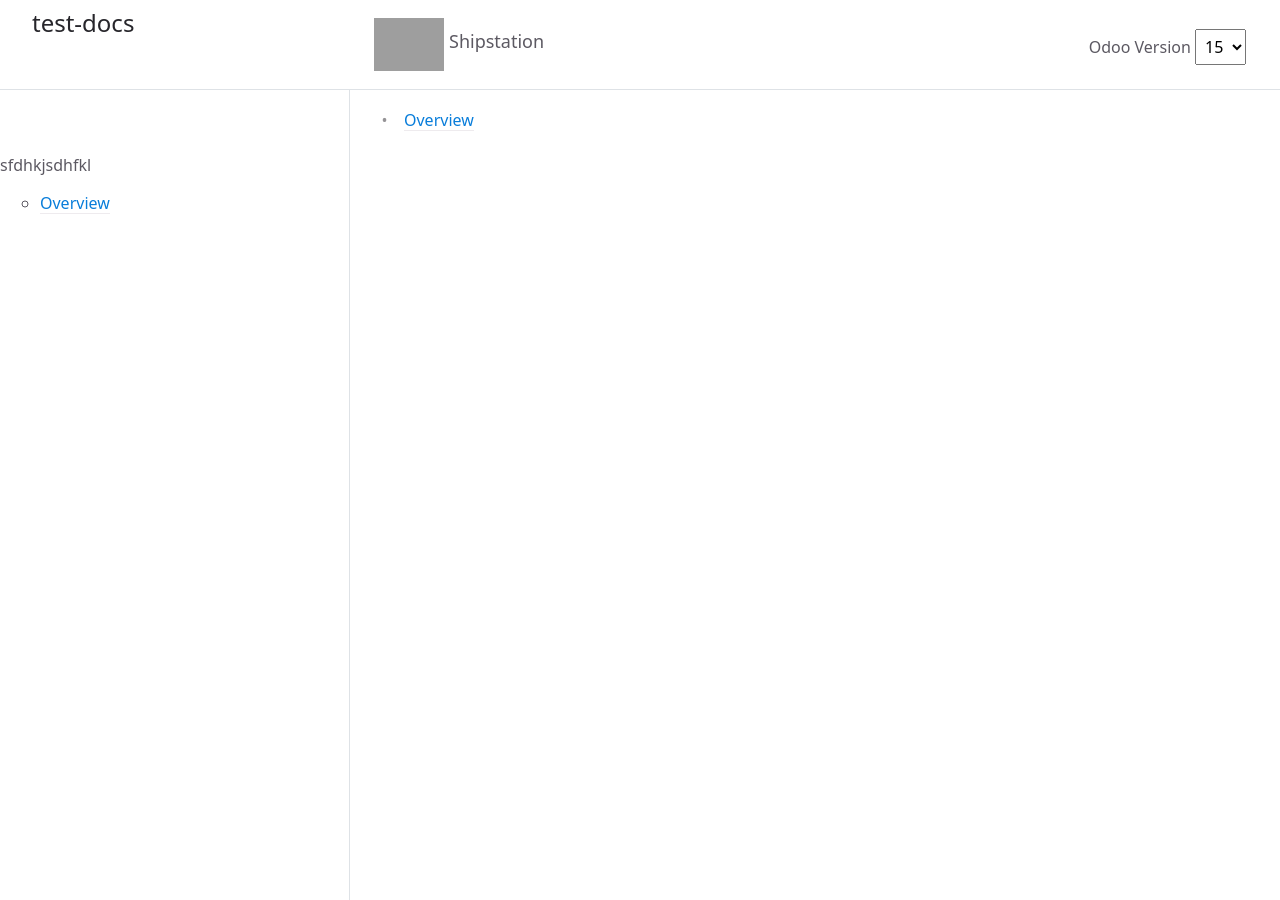
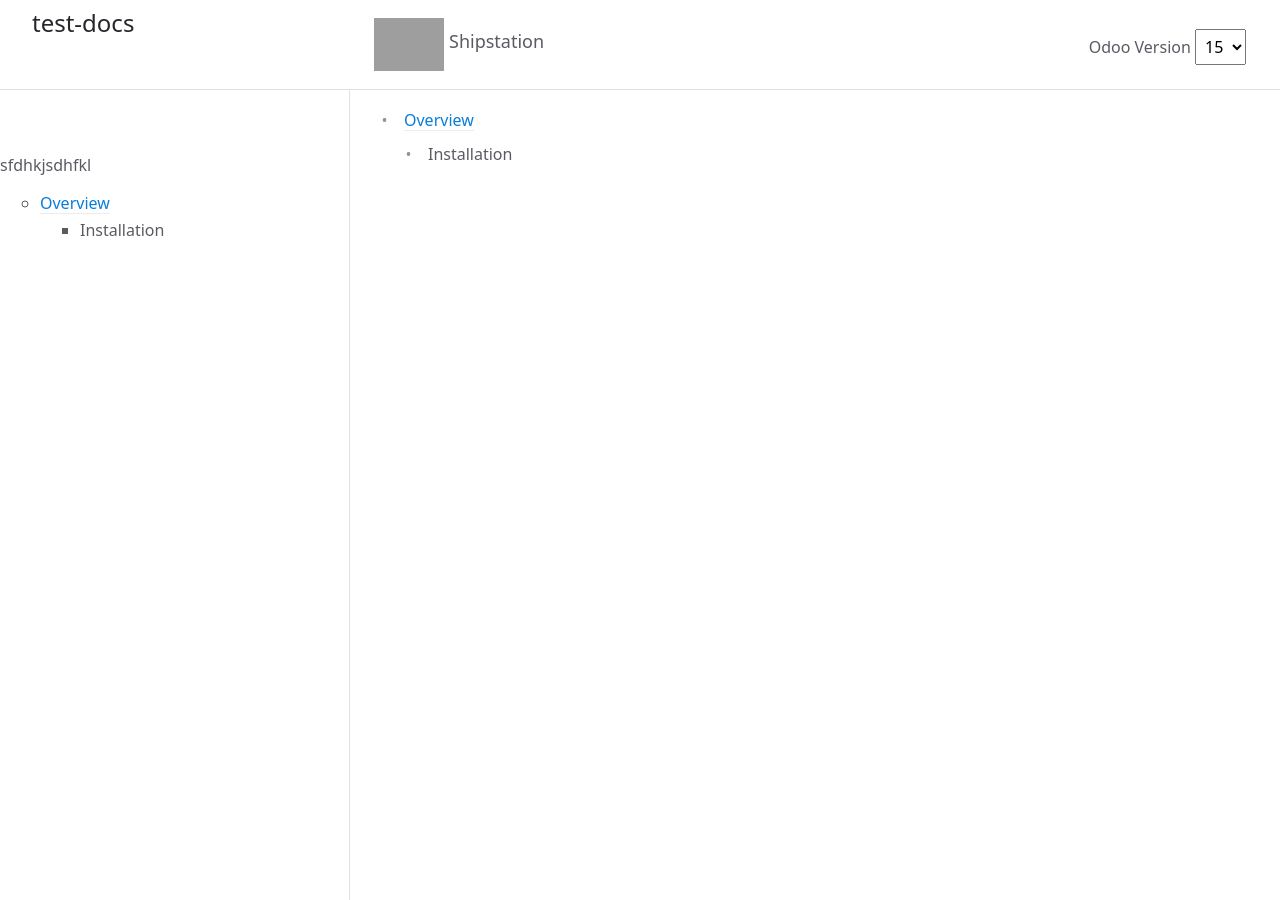
Before and after one commit to hemangb-emipro/test-docs, a Jekyll site: the page built from docs/v15/navigator.md, in a window 1280 px wide. Built offline with Jekyll 4.4.1, drawn with Linux system fonts in a browser that asks for light colours.

Commit message:
Update navigator.md

```diff
--- a/docs/v15/navigator.md
+++ b/docs/v15/navigator.md
@@ -6,3 +6,4 @@ nav_order: 1
 ---
 
 - [Overview](overview/1-overview.md)
+  - Installation
```
